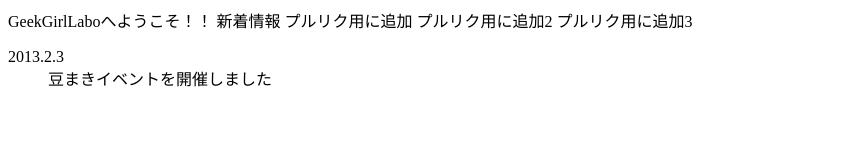
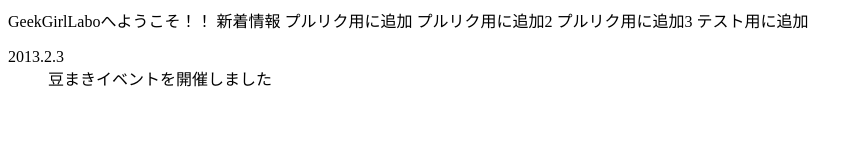
Before and after one commit to mioito/HTML, a plain HTML site: page geekgirl.html in a window 1280 px wide. Shown: the whole page, without its empty margins (0-863 px from the left). Drawn offline with Linux system fonts and the light colour scheme.

Commit message:
テスト

```diff
--- a/geekgirl.html
+++ b/geekgirl.html
@@ -9,6 +9,7 @@
 	プルリク用に追加
 	プルリク用に追加2
 	プルリク用に追加3
+	テスト用に追加
 	<dl>
 		<dt>2013.2.3</dt>
 		<dd>豆まきイベントを開催しました</dd>
```
